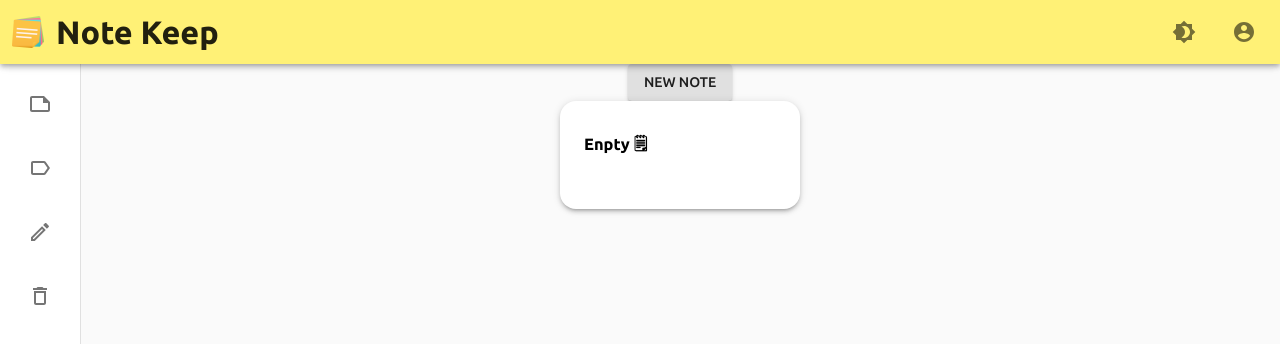
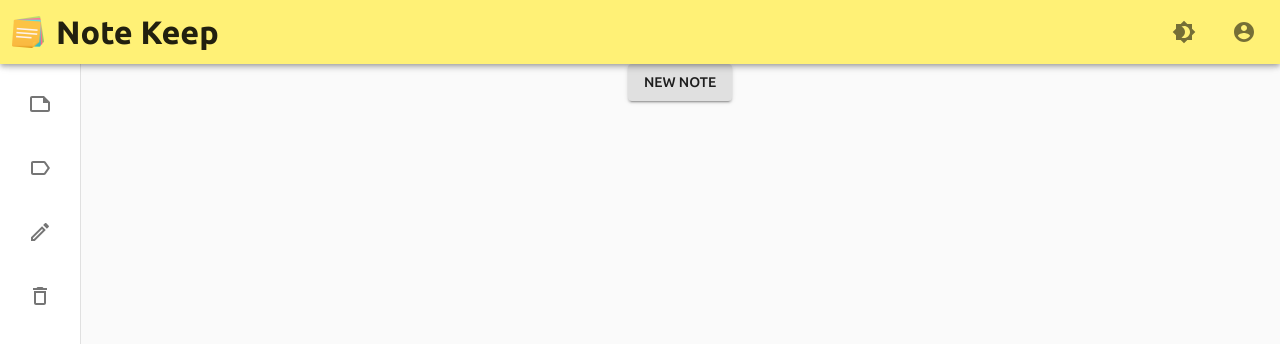
Before and after one commit to vinayak41/notes-keep, a React (Create React App) app in the folder client/: page / in a window 1280 px wide. Shown: the top 344 px of the page. Built offline with nearby package versions, Linux system fonts and the light colour scheme.

Commit message:
add notes container

```diff
--- a/client/package.json
+++ b/client/package.json
@@ -12,6 +12,7 @@
     "bootstrap": "^4.6.0",
     "react": "^17.0.2",
     "react-dom": "^17.0.2",
+    "react-masonry-css": "^1.0.16",
     "react-quill": "^1.3.5",
     "react-redux": "^7.2.4",
     "react-scripts": "4.0.3",
--- a/client/src/App.js
+++ b/client/src/App.js
@@ -5,6 +5,7 @@ import { makeStyles } from "@material-ui/core/styles";
 import { Button } from "@material-ui/core";
 import { useState } from "react";
 import Note from "./components/Note";
+import NotesContainer from "./components/NotesContainer";
 
 const useStyles = makeStyles((theme) => ({
   mainWindow: {
@@ -39,7 +40,7 @@ function App() {
         <NoteEditor open={openNoteEditor} setOpen={setOpenNoteEditor}/>
         <SideMenu />
         <Button onClick={() => setOpenNoteEditor(true)} variant="contained">New Note</Button>
-        <Note></Note>
+        <NotesContainer />
       </div>
     </div>
   );
--- a/client/src/components/Note.jsx
+++ b/client/src/components/Note.jsx
@@ -9,7 +9,6 @@ import EditOutlinedIcon from '@material-ui/icons/EditOutlined';
 
 const useStyles = makeStyles((theme) => ({
   note: {
-    width: "15rem",
     padding: "1rem 1.5rem 2.3rem",
     wordBreak: "break-all",
     borderRadius: "1rem",
--- /dev/null
+++ b/client/src/components/NotesContainer.jsx
@@ -0,0 +1,41 @@
+import React from "react";
+import Masonry from "react-masonry-css";
+import { makeStyles } from "@material-ui/core";
+import Note from "./Note";
+
+const useStyles = makeStyles((theme) => ({
+  masonryGrid: {
+    display: "flex",
+    width: "100%",
+    padding: "2rem 1rem"
+  },
+  masonaryGridColumn: {
+    paddingLeft: "1rem",
+    backgroundClip: "padding-box",
+    "&>div": {
+        marginBottom: "1rem"
+    }
+  },
+}));
+
+const breakPoints = {
+  default: 4,
+  1100: 3,
+  836: 2,
+  500: 1,
+};
+
+const NotesContainer = ({notes}) => {
+  const classes = useStyles();
+  return (
+    <Masonry
+      breakpointCols={breakPoints}
+      className={classes.masonryGrid}
+      columnClassName={classes.masonaryGridColumn}
+    >
+      {notes ? notes.map( note => <Note content={note} />) : null }
+    </Masonry>
+  );
+};
+
+export default NotesContainer;
```
Also changed, not shown: 1 other file (tests, documents, lock files or other folders).
